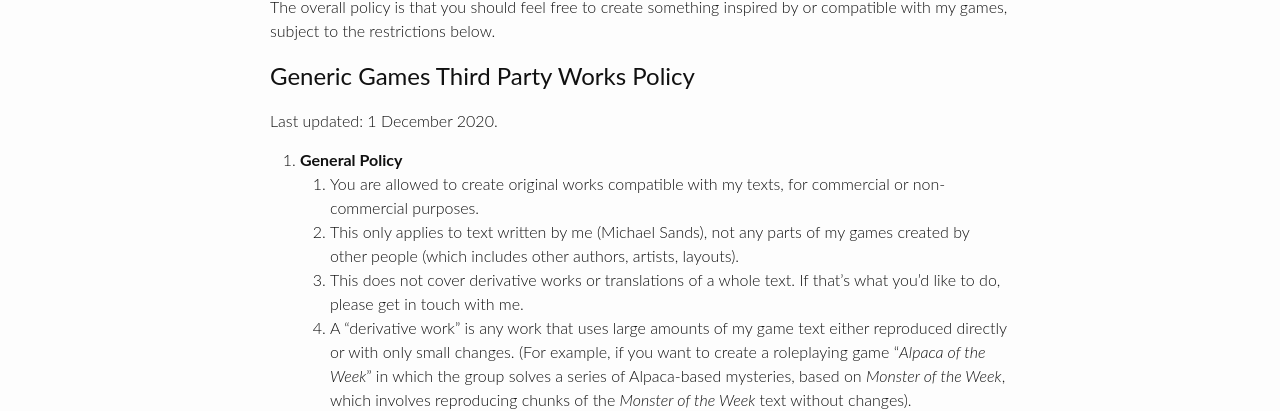
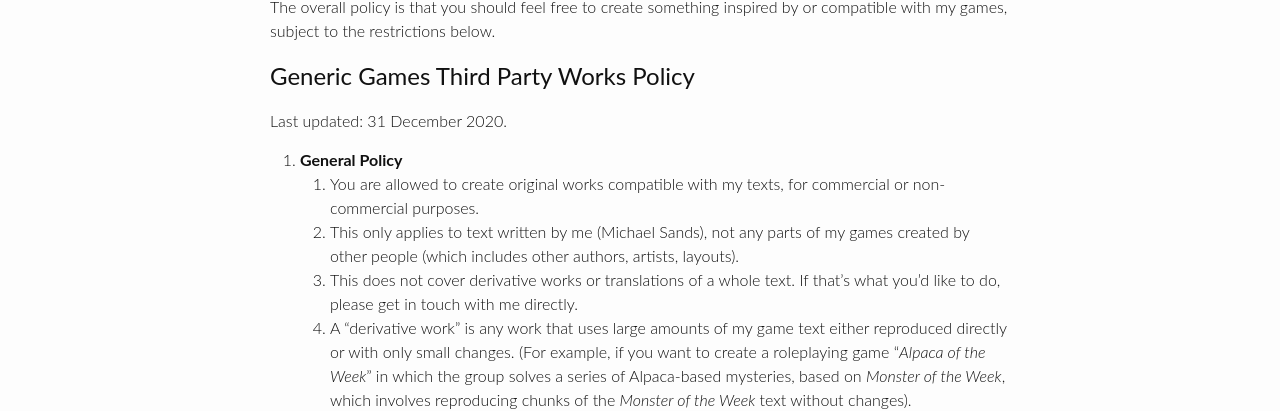
Before and after one commit to michael-sands/generic_games_site, a Jekyll site: the page built from third_party_policy.md, in a window 1280 px wide. Shown: the part 208-619 px from the top of the page. Built offline with Jekyll 4.4.1, drawn with Linux system fonts in a browser that asks for light colours.

Commit message:
minor update to 3rd party policy

```diff
--- a/third_party_policy.md
+++ b/third_party_policy.md
@@ -9,12 +9,12 @@
 
 # Generic Games Third Party Works Policy
 
-Last updated: 1 December 2020.
+Last updated: 31 December 2020.
 
 1. **General Policy**
    2. You are allowed to create original works compatible with my texts, for commercial or non-commercial purposes.
    3. This only applies to text written by me (Michael Sands), not any parts of my games created by other people (which includes other authors, artists, layouts).
-   4. This does not cover derivative works or translations of a whole text. If that's what you'd like to do, please get in touch with me.
+   4. This does not cover derivative works or translations of a whole text. If that's what you'd like to do, please get in touch with me directly.
    5. A "derivative work" is any work that uses large amounts of my game text either reproduced directly or with only small changes. (For example, if you want to create a roleplaying game "_Alpaca of the Week_" in which the group solves a series of Alpaca-based mysteries, based on _Monster of the Week_, which involves reproducing chunks of the _Monster of the Week_ text without changes).
    6. Do not attempt to present your work as an official Generic Games or _Monster of the Week_ product.
 1. **Reproducing Text**
```
